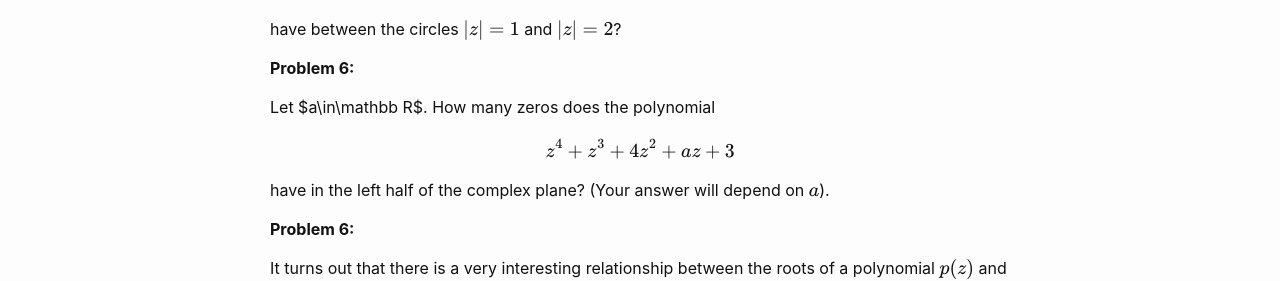
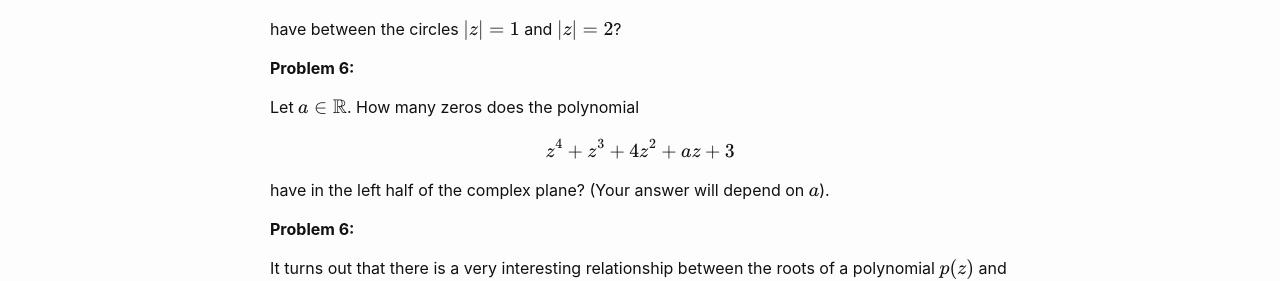
Before and after one commit to wcasper/math412fall2021, a Jekyll site: the page built from _homework/hw6.md, in a window 1280 px wide. Shown: the part 1225-1506 px from the top of the page. Built offline with Jekyll 4.4.1, drawn with Linux system fonts in a browser that asks for light colours.

Commit message:
fixed typo

```diff
--- a/_homework/hw6.md
+++ b/_homework/hw6.md
@@ -50,7 +50,7 @@ have between the circles $$\lvert z\rvert = 1$$ and $$\lvert z\rvert = 2$$?
 
 **Problem 6:**
 
-Let $a\in\mathbb R$.
+Let $$a\in\mathbb R$$.
 How many zeros does the polynomial
 
 $$z^4 + z^3 + 4z^2 + az + 3$$
```
